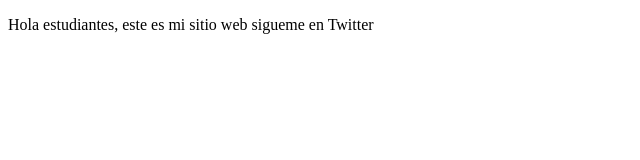
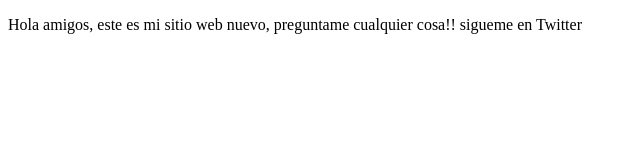
Before and after one commit to Alejoprin/proyectodemo, a plain HTML site: page index.html in a window 1280 px wide. Shown: the whole page, without its empty margins (0-640 px from the left). Drawn offline with Linux system fonts and the light colour scheme.

Commit message:
first commit agregamos un saludo adicional

```diff
--- a/index.html
+++ b/index.html
@@ -8,7 +8,7 @@
 </head>
 <body>
     <p>
-        Hola estudiantes, este es mi sitio web
+        Hola amigos, este es mi sitio web nuevo, preguntame cualquier cosa!!
         sigueme en Twitter
     </p>
 
```
